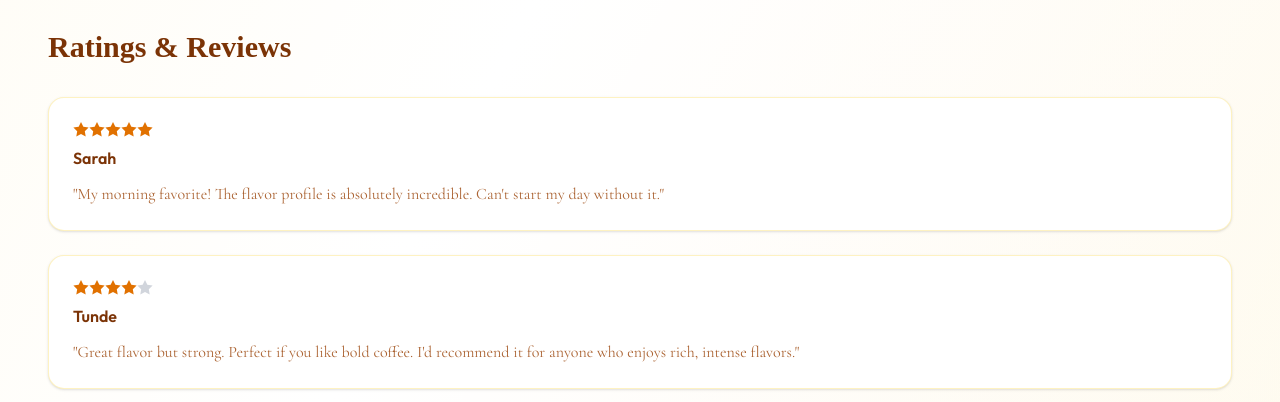
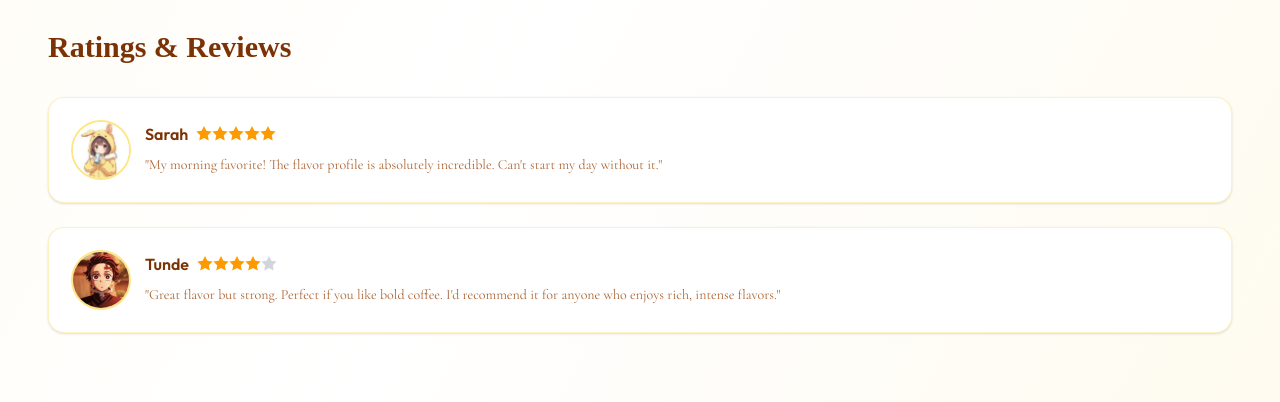
Before and after one commit to JUICEWRLD998/xonix, a Next.js app: page /products in a window 1280 px wide. Shown: the part 1540-1942 px from the top of the page. Built offline with nearby package versions, Linux system fonts and the light colour scheme.

Commit message:
product page improvement

```diff
--- a/app/products/page.tsx
+++ b/app/products/page.tsx
@@ -1,6 +1,7 @@
 'use client'
 
 import Link from "next/link";
+import Image from "next/image";
 import React from "react";
 
 export default function ProductsPage() {
@@ -391,28 +392,46 @@ export default function ProductsPage() {
             <div className="space-y-6">
               {/* Review 1 */}
               <div className="bg-white border border-amber-200/50 rounded-2xl p-6 shadow-sm hover:shadow-md transition-shadow">
-                <div className="flex items-start justify-between mb-3">
-                  <div>
-                    <div className="flex text-amber-600 mb-2">
+                <div className="flex items-start gap-4">
+                  <Image
+                    src="/review-img1.jpg"
+                    alt="Sarah"
+                    width={56}
+                    height={56}
+                    className="rounded-full object-cover w-14 h-14 ring-2 ring-amber-200"
+                  />
+                  <div className="flex-1">
+                    <div className="flex items-center gap-2 mb-2">
+                      <p className="font-semibold text-amber-900" style={{ fontFamily: 'Outfit, sans-serif' }}>Sarah</p>
+                      <div className="flex text-amber-500">
                         {[...Array(5)].map((_, i) => (
                           <svg key={i} className="w-4 h-4 fill-current" viewBox="0 0 20 20">
                             <path d="M10 15l-5.878 3.09 1.123-6.545L.489 6.91l6.572-.955L10 0l2.939 5.955 6.572.955-4.756 4.635 1.123 6.545z"/>
                           </svg>
                         ))}
                       </div>
-                    <p className="font-semibold text-amber-900" style={{ fontFamily: 'Outfit, sans-serif' }}>Sarah</p>
+                    </div>
+                    <p className="text-amber-800/80 text-sm leading-relaxed" style={{ fontFamily: 'Cormorant Garamond, serif' }}>
+                      "My morning favorite! The flavor profile is absolutely incredible. Can't start my day without it."
+                    </p>
                   </div>
                 </div>
-                <p className="text-amber-800/80" style={{ fontFamily: 'Cormorant Garamond, serif' }}>
-                  "My morning favorite! The flavor profile is absolutely incredible. Can't start my day without it."
-                </p>
               </div>
 
               {/* Review 2 */}
               <div className="bg-white border border-amber-200/50 rounded-2xl p-6 shadow-sm hover:shadow-md transition-shadow">
-                <div className="flex items-start justify-between mb-3">
-                  <div>
-                    <div className="flex text-amber-600 mb-2">
+                <div className="flex items-start gap-4">
+                  <Image
+                    src="/review-img2.jpg"
+                    alt="Tunde"
+                    width={56}
+                    height={56}
+                    className="rounded-full object-cover w-14 h-14 ring-2 ring-amber-200"
+                  />
+                  <div className="flex-1">
+                    <div className="flex items-center gap-2 mb-2">
+                      <p className="font-semibold text-amber-900" style={{ fontFamily: 'Outfit, sans-serif' }}>Tunde</p>
+                      <div className="flex text-amber-500">
                         {[...Array(4)].map((_, i) => (
                           <svg key={i} className="w-4 h-4 fill-current" viewBox="0 0 20 20">
                             <path d="M10 15l-5.878 3.09 1.123-6.545L.489 6.91l6.572-.955L10 0l2.939 5.955 6.572.955-4.756 4.635 1.123 6.545z"/>
@@ -422,12 +441,12 @@ export default function ProductsPage() {
                           <path d="M10 15l-5.878 3.09 1.123-6.545L.489 6.91l6.572-.955L10 0l2.939 5.955 6.572.955-4.756 4.635 1.123 6.545z"/>
                         </svg>
                       </div>
-                    <p className="font-semibold text-amber-900" style={{ fontFamily: 'Outfit, sans-serif' }}>Tunde</p>
+                    </div>
+                    <p className="text-amber-800/80 text-sm leading-relaxed" style={{ fontFamily: 'Cormorant Garamond, serif' }}>
+                      "Great flavor but strong. Perfect if you like bold coffee. I'd recommend it for anyone who enjoys rich, intense flavors."
+                    </p>
                   </div>
                 </div>
-                <p className="text-amber-800/80" style={{ fontFamily: 'Cormorant Garamond, serif' }}>
-                  "Great flavor but strong. Perfect if you like bold coffee. I'd recommend it for anyone who enjoys rich, intense flavors."
-                </p>
               </div>
             </div>
           </div>
```
Also changed, not shown: public/review-img1.jpg (added), public/review-img2.jpg (added). Lines whose indentation alone changed are shown as unchanged.
